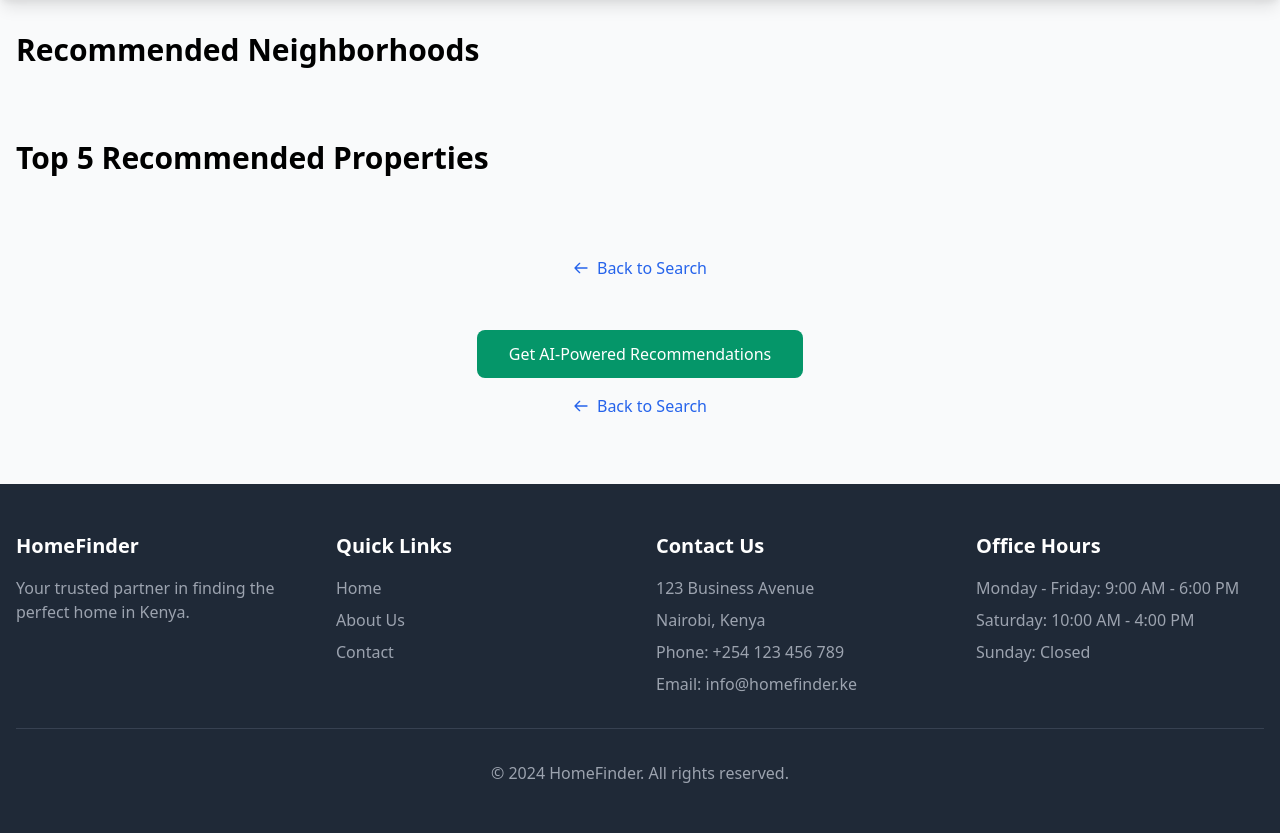
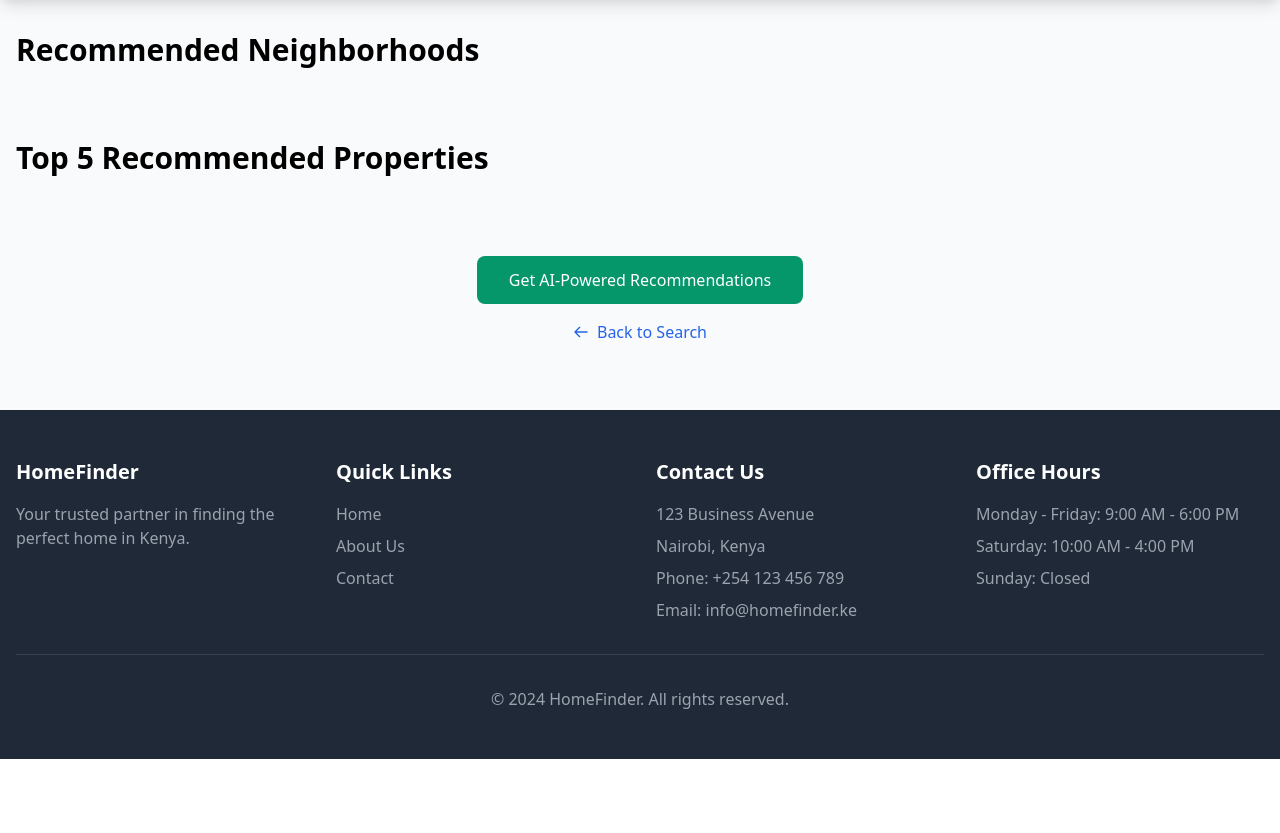
Before and after one commit to KolwaBrad/kenya_rental_recommender, a Python web app: template templates/results.html in a window 1280 px wide. Shown: the part 64-897 px from the top of the page. After the commit the page ends 823 px from the top, so only its background shows below. Run offline with Jinja, Linux system fonts and the light colour scheme; the template is opened without the code that fills it, so the values that code supplies are empty.

Commit message:
dropped redundant button

```diff
--- a/templates/results.html
+++ b/templates/results.html
@@ -177,14 +177,7 @@
             </div>
         </section>
 
-        <div class="text-center mt-12">
-            <a href="/" class="inline-flex items-center text-blue-600 hover:text-blue-800">
-                <svg class="w-4 h-4 mr-2" fill="none" stroke="currentColor" viewBox="0 0 24 24">
-                    <path stroke-linecap="round" stroke-linejoin="round" stroke-width="2" d="M10 19l-7-7m0 0l7-7m-7 7h18"/>
-                </svg>
-                Back to Search
-            </a>
-        </div>
+
 
         <!-- Updated results.html - Add button at the end of main section -->
 <div class="text-center mt-12 space-y-4">
```
